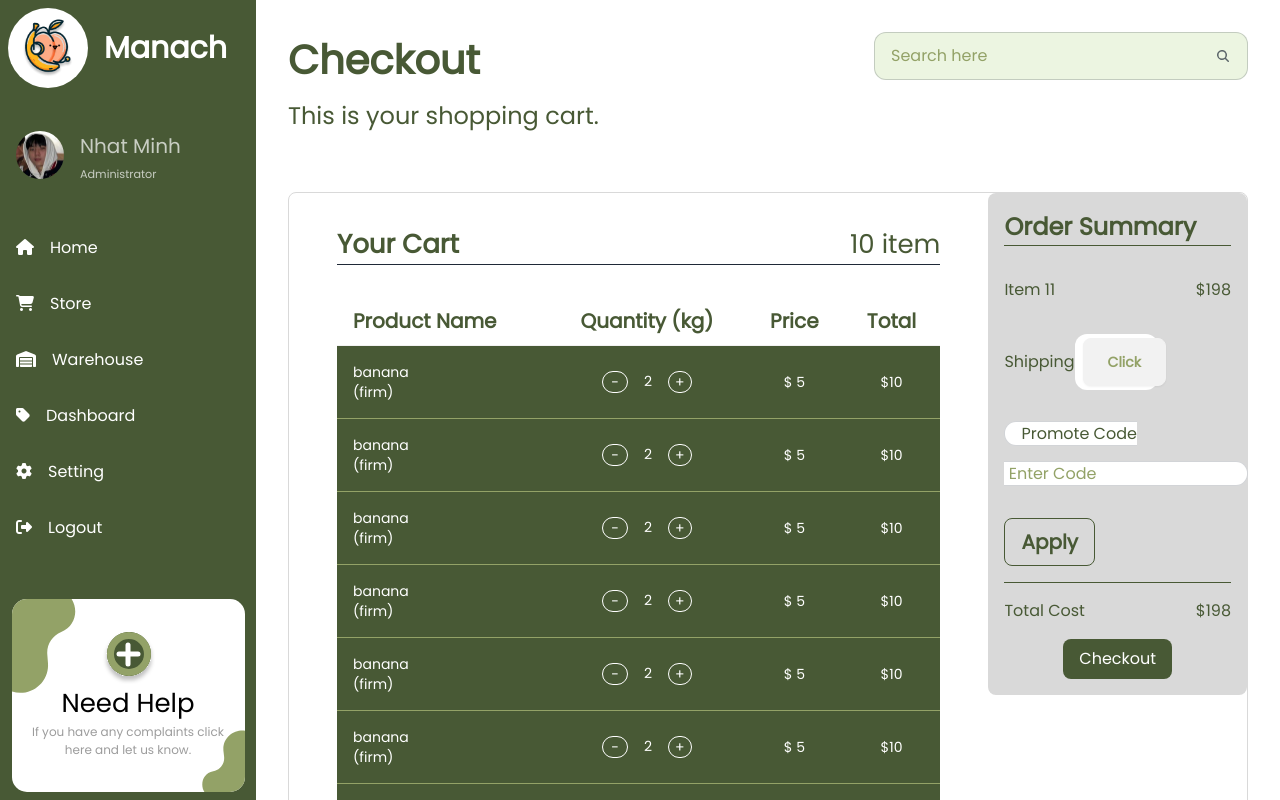
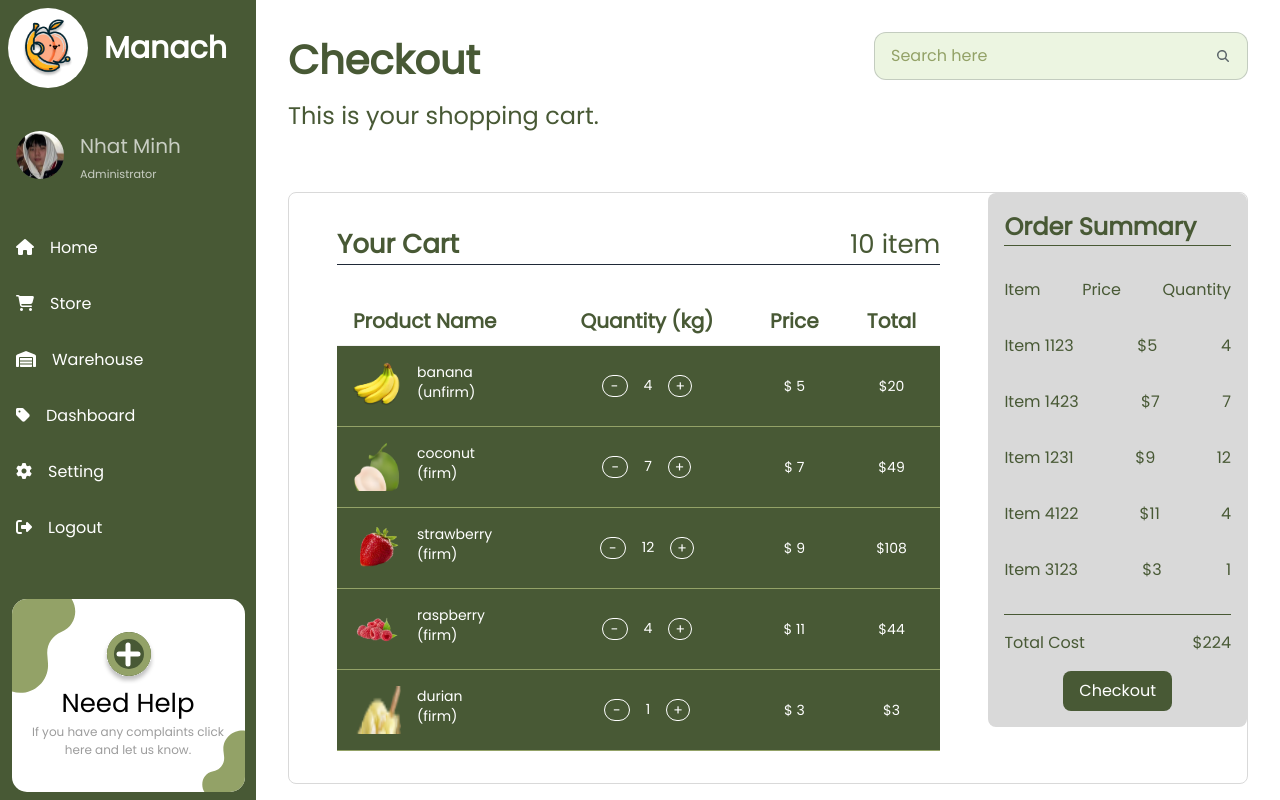
Before and after one commit to Niko1444/manach-frontend, a React (Vite) app: page /customer/check-out in a window 1280 px wide. Shown: the top 800 px of the page. Built offline with nearby package versions, Linux system fonts and the light colour scheme; the HTML template or start-up script is replaced by a standard one.

Commit message:
Func: Update customer-checkout

```diff
--- a/src/routes/Home/Customer/CheckOut/CusCheckOut.jsx
+++ b/src/routes/Home/Customer/CheckOut/CusCheckOut.jsx
@@ -26,8 +26,13 @@ const CusCheckOut = () => {
 			return (
 				<tr key={index} className="border-b-[1px] border-green">
 					<td className="py-4 pl-4 text-left">
-						<div>{item.name}</div>
-						<span>({item.status})</span>
+						<div className="flex space-x-4">
+							<img src={`${item.img}`} className="h-[3rem] w-[3rem]" alt="" />
+							<div>
+								<div>{item.name}</div>
+								<span>({item.status})</span>
+							</div>
+						</div>
 					</td>
 					<td>
 						<div className="flex justify-center space-x-4">
@@ -46,6 +51,24 @@ const CusCheckOut = () => {
 					<td>$ {item.price}</td>
 					<td>${item.quantity * item.price}</td>
 				</tr>
+			)
+		})
+	}
+	const calTotalCost = () => {
+		let sum = 0
+		for (let i = 0; i < data.length; i++) {
+			sum += data[i].price * data[i].quantity
+		}
+		return sum
+	}
+	const showListCart = () => {
+		return data.map((item) => {
+			return (
+				<div key={item.id} className="my-8 flex justify-between">
+					<div>Item {item.id}</div>
+					<div>${item.price}</div>
+					<div>{item.quantity}</div>
+				</div>
 			)
 		})
 	}
@@ -117,52 +140,20 @@ const CusCheckOut = () => {
 					<div className="m-4 text-green_dark1">
 						<div className="text-[1.5rem] font-semibold">Order Summary</div>
 						<hr />
-						<div className="my-8 flex justify-between">
-							<div>Item 11</div>
-							<div>$198</div>
+						<div>
+							<div className="my-8 flex justify-between">
+								<div>Item</div>
+								<div>Price</div>
+								<div>Quantity</div>
+							</div>
+							{showListCart()}
 						</div>
 
-						<div>
-							<label htmlFor="">Shipping</label>
-							<div className="dropdown dropdown-end rounded-xl bg-offwhite">
-								<div
-									role="button"
-									className="btn m-1 mx-2 w-full py-4 text-green"
-									onClick={() => setAct(!act)}
-								>
-									Click
-								</div>
-								<ul
-									className={`dropdown-content menu bg-base-100 z-[1] w-full p-2 shadow ${act ? 'block' : 'hidden'} }`}
-								>
-									<li>
-										<a>Item 1</a>
-									</li>
-									<li>
-										<a>Item 2</a>
-									</li>
-								</ul>
-							</div>
-						</div>
-
-						<div className="mt-8 space-y-4">
-							<label className="input input-bordered rounded-xl">
-								<span>Promote Code</span>
-								<input
-									type="text"
-									className="w-full  rounded-lg py-4 text-green placeholder-green"
-									placeholder=" Enter Code"
-								/>
-							</label>
-							<button className="rounded-lg border border-green_dark1 px-4 py-2 hover:bg-green_dark1 hover:text-offwhite">
-								<span className="text-[1.25rem] font-bold ">Apply</span>
-							</button>
-						</div>
 						<hr className="my-4" />
 
 						<div className="flex justify-between">
 							<div>Total Cost</div>
-							<span>$198</span>
+							<span>${calTotalCost()}</span>
 						</div>
 
 						<div className="mt-4 text-center">
@@ -179,92 +170,49 @@ const CusCheckOut = () => {
 
 const data = [
 	{
-		img: 'fetch img',
+		id: 1123,
+		img: '/src/assets/banana.png',
 		name: 'banana',
-		status: 'firm',
-		quantity: 2,
+		status: 'unfirm',
+		quantity: 4,
 		price: 5,
 		instock: 12,
 	},
 	{
-		img: 'fetch img',
-		name: 'banana',
+		id: 1423,
+		img: '/src/assets/coconut.png',
+		name: 'coconut',
 		status: 'firm',
-		quantity: 2,
-		price: 5,
+		quantity: 7,
+		price: 7,
+		instock: 15,
+	},
+	{
+		id: 1231,
+		img: '/src/assets/strawberry.png',
+		name: 'strawberry',
+		status: 'firm',
+		quantity: 12,
+		price: 9,
+		instock: 27,
+	},
+	{
+		id: 4122,
+		img: '/src/assets/raspberry.png',
+		name: 'raspberry',
+		status: 'firm',
+		quantity: 4,
+		price: 11,
 		instock: 12,
 	},
 	{
-		img: 'fetch img',
-		name: 'banana',
+		id: 3123,
+		img: '/src/assets/saurieng.png',
+		name: 'durian',
 		status: 'firm',
-		quantity: 2,
-		price: 5,
-		instock: 12,
-	},
-	{
-		img: 'fetch img',
-		name: 'banana',
-		status: 'firm',
-		quantity: 2,
-		price: 5,
-		instock: 12,
-	},
-	{
-		img: 'fetch img',
-		name: 'banana',
-		status: 'firm',
-		quantity: 2,
-		price: 5,
-		instock: 12,
-	},
-	{
-		img: 'fetch img',
-		name: 'banana',
-		status: 'firm',
-		quantity: 2,
-		price: 5,
-		instock: 12,
-	},
-	{
-		img: 'fetch img',
-		name: 'banana',
-		status: 'firm',
-		quantity: 2,
-		price: 5,
-		instock: 12,
-	},
-	{
-		img: 'fetch img',
-		name: 'banana',
-		status: 'firm',
-		quantity: 2,
-		price: 5,
-		instock: 12,
-	},
-	{
-		img: 'fetch img',
-		name: 'banana',
-		status: 'firm',
-		quantity: 2,
-		price: 5,
-		instock: 12,
-	},
-	{
-		img: 'fetch img',
-		name: 'banana',
-		status: 'firm',
-		quantity: 2,
-		price: 5,
-		instock: 12,
-	},
-	{
-		img: 'fetch img',
-		name: 'banana',
-		status: 'firm',
-		quantity: 2,
-		price: 5,
-		instock: 12,
+		quantity: 1,
+		price: 3,
+		instock: 11,
 	},
 ]
 // const data = []
```
